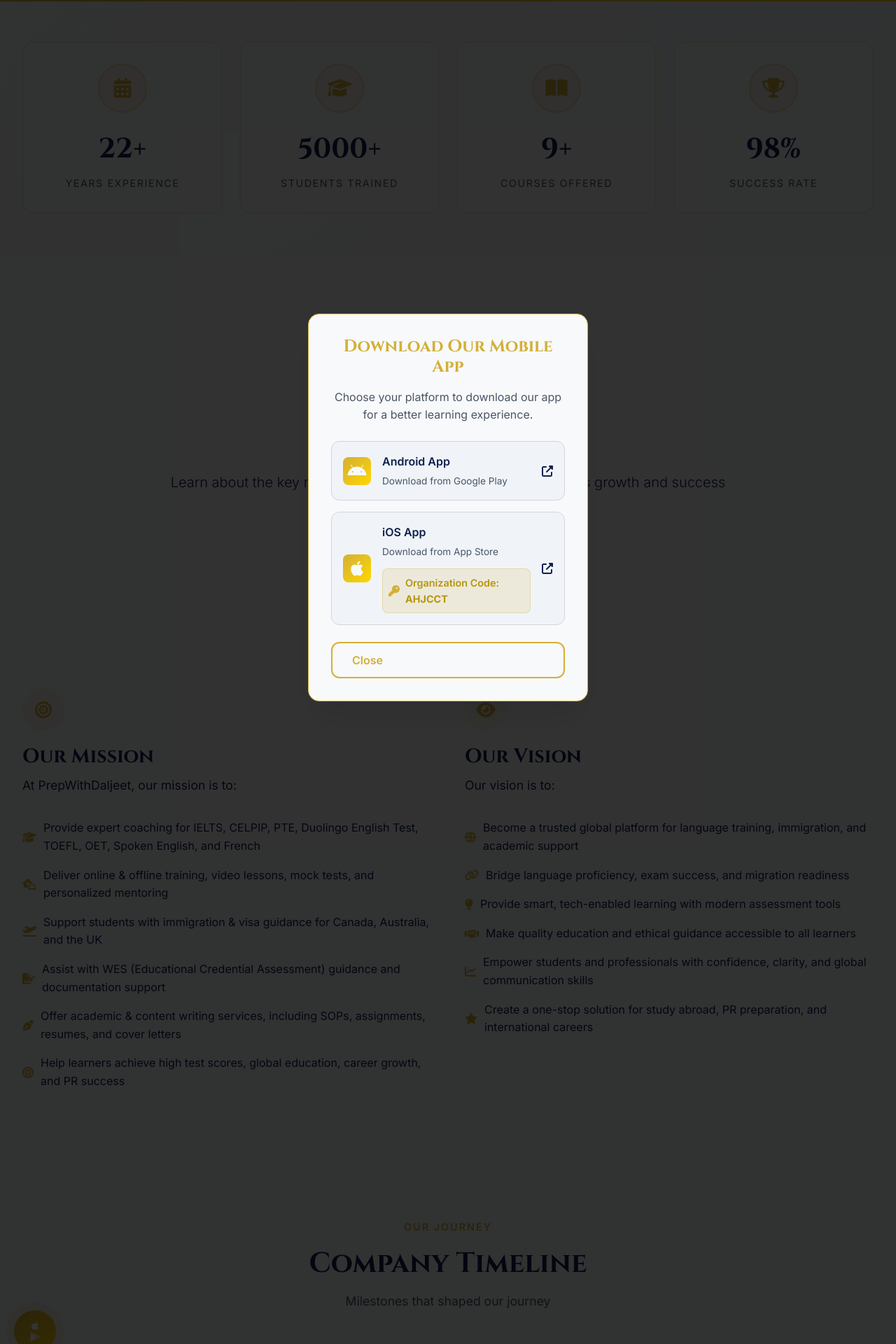
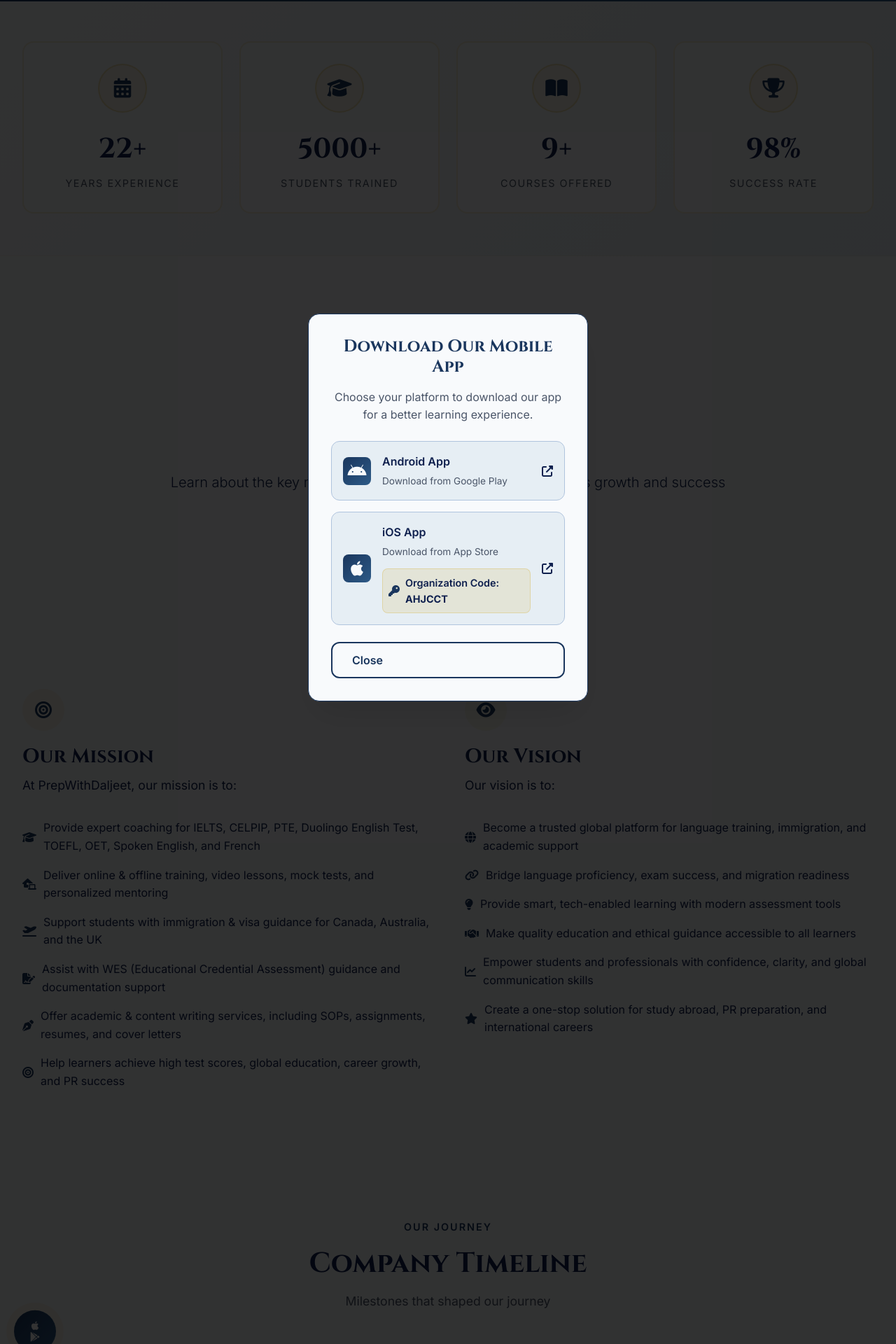
Before and after one commit to akssaifi/prep-3, a PHP site: page /prepwithdaljeet/about.php in a window 1280 px wide. Shown: the part 575-2495 px from the top of the page at 70% size. Run offline with PHP 8.4, Linux system fonts and the light colour scheme; data comes from the database, SQL or seed files in the repository; some libraries are stand-ins or nearby versions.

Commit message:
update branch

```diff
--- a/header.php
+++ b/header.php
@@ -45,15 +45,15 @@ $favicon_url = !empty($settings['favicon_url']) ? htmlspecialchars($settings['fa
     <!-- Custom Compiled CSS -->
     <style>
         :root {
-            /* Light & Gold Color Palette */
-            --royal-light: #F8F9FA;
-            --royal-lighter: #F0F4F8;
-            --royal-light-accent: #E8EEF4;
-            --royal-white: #F8F9FA;
-            --royal-gold: #D4AF37;
-            --royal-gold-light: #FFD700;
-            --royal-gold-dark: #B7950B;
-            --royal-accent: #C9A227;
+            /* Light & Blue Color Palette */
+            --royal-light: #F0F4F8;
+            --royal-lighter: #E6EEF4;
+            --royal-light-accent: #D8E4ED;
+            --royal-white: #F8FAFC;
+            --royal-gold: #1A365D;
+            --royal-gold-light: #2D5A87;
+            --royal-gold-dark: #0F204E;
+            --royal-accent: #2D5A87;
             --royal-dark: #0F204E;
             --royal-darker: #0F204E;
             --royal-gray: #6C757D;
@@ -65,8 +65,8 @@ $favicon_url = !empty($settings['favicon_url']) ? htmlspecialchars($settings['fa
             --royal-warning: #FFC107;
             --royal-danger: #DC3545;
             --royal-info: #17A2B8;
-            --royal-primary: #007BFF;
-            --royal-border: #D1D5DA;
+            --royal-primary: #2D5A87;
+            --royal-border: #B0C4DE;
 
             /* Layout Variables */
             --border-radius: 12px;
@@ -77,7 +77,7 @@ $favicon_url = !empty($settings['favicon_url']) ? htmlspecialchars($settings['fa
             --shadow: 0 10px 15px -3px rgba(0, 0, 0, 0.08);
             --shadow-lg: 0 20px 25px -5px rgba(0, 0, 0, 0.1);
             --shadow-xl: 0 25px 50px -12px rgba(0, 0, 0, 0.12);
-            --glow: 0 0 30px rgba(212, 175, 55, 0.15);
+            --glow: 0 0 30px rgba(26, 54, 93, 0.15);
             --gold-gradient: linear-gradient(135deg, var(--royal-gold), var(--royal-gold-light));
             --light-gradient: linear-gradient(135deg, var(--royal-white), var(--royal-lighter));
             --navbar-height: 80px;
@@ -112,7 +112,7 @@ $favicon_url = !empty($settings['favicon_url']) ? htmlspecialchars($settings['fa
 }
 
 .close-modal:hover {
-    background: rgba(212, 175, 55, 0.1);
+    background: rgba(26, 54, 93, 0.1);
     transform: rotate(90deg);
 }
         body {
@@ -585,15 +585,15 @@ $favicon_url = !empty($settings['favicon_url']) ? htmlspecialchars($settings['fa
     <!-- Custom Compiled CSS -->
      <style>
         :root {
-            /* Light & Gold Color Palette */
-            --royal-light: #F8F9FA;
-            --royal-lighter: #F0F4F8;
-            --royal-light-accent: #E8EEF4;
-            --royal-white: #F8F9FA;
-            --royal-gold: #D4AF37;
-            --royal-gold-light: #FFD700;
-            --royal-gold-dark: #B7950B;
-            --royal-accent: #C9A227;
+            /* Light & Blue Color Palette */
+            --royal-light: #F0F4F8;
+            --royal-lighter: #E6EEF4;
+            --royal-light-accent: #D8E4ED;
+            --royal-white: #F8FAFC;
+            --royal-gold: #1A365D;
+            --royal-gold-light: #2D5A87;
+            --royal-gold-dark: #0F204E;
+            --royal-accent: #2D5A87;
             --royal-dark: #0F204E;
             --royal-darker: #0F204E;
             --royal-gray: #6C757D;
@@ -605,8 +605,8 @@ $favicon_url = !empty($settings['favicon_url']) ? htmlspecialchars($settings['fa
             --royal-warning: #FFC107;
             --royal-danger: #DC3545;
             --royal-info: #17A2B8;
-            --royal-primary: #007BFF;
-            --royal-border: #D1D5DA;
+            --royal-primary: #2D5A87;
+            --royal-border: #B0C4DE;
 
             /* Layout Variables */
             --border-radius: 12px;
@@ -617,7 +617,7 @@ $favicon_url = !empty($settings['favicon_url']) ? htmlspecialchars($settings['fa
             --shadow: 0 10px 15px -3px rgba(0, 0, 0, 0.08);
             --shadow-lg: 0 20px 25px -5px rgba(0, 0, 0, 0.1);
             --shadow-xl: 0 25px 50px -12px rgba(0, 0, 0, 0.12);
-            --glow: 0 0 30px rgba(212, 175, 55, 0.15);
+            --glow: 0 0 30px rgba(26, 54, 93, 0.15);
             --gold-gradient: linear-gradient(135deg, var(--royal-gold), var(--royal-gold-light));
             --light-gradient: linear-gradient(135deg, var(--royal-white), var(--royal-lighter));
             --navbar-height: 80px;
```
Also changed, not shown: 1 other file.
